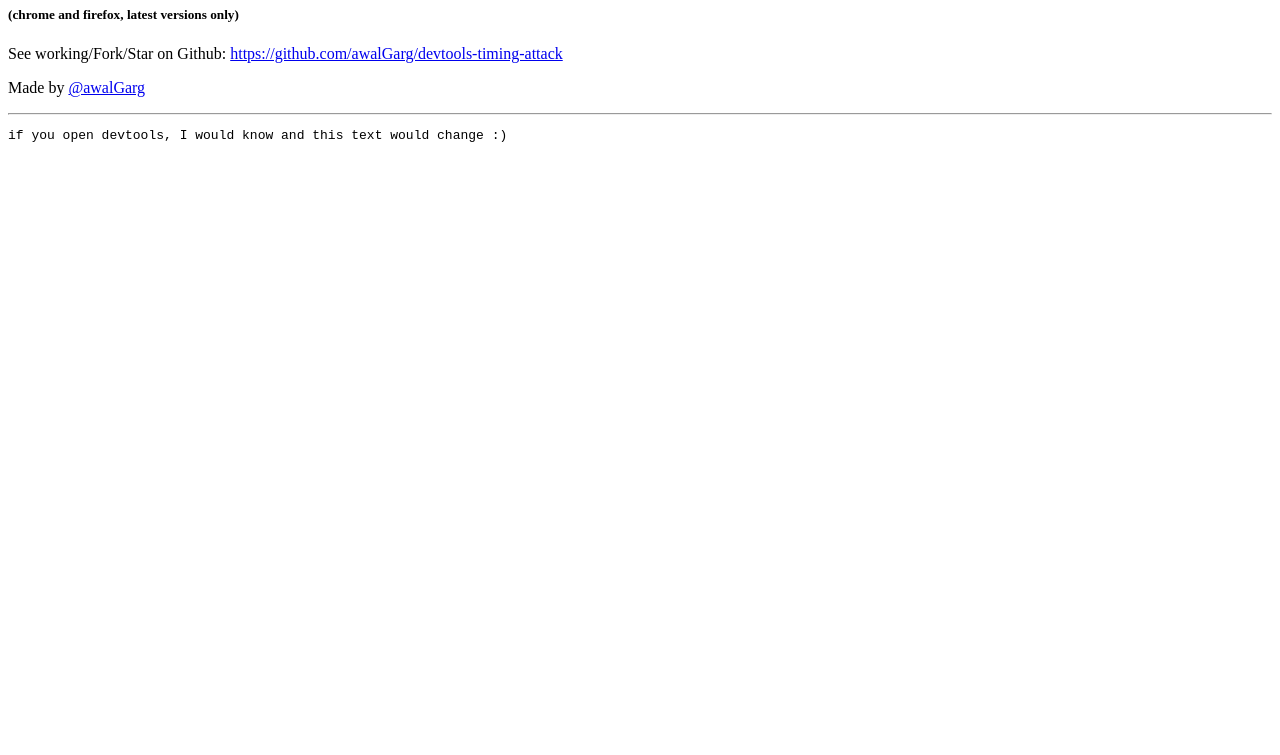
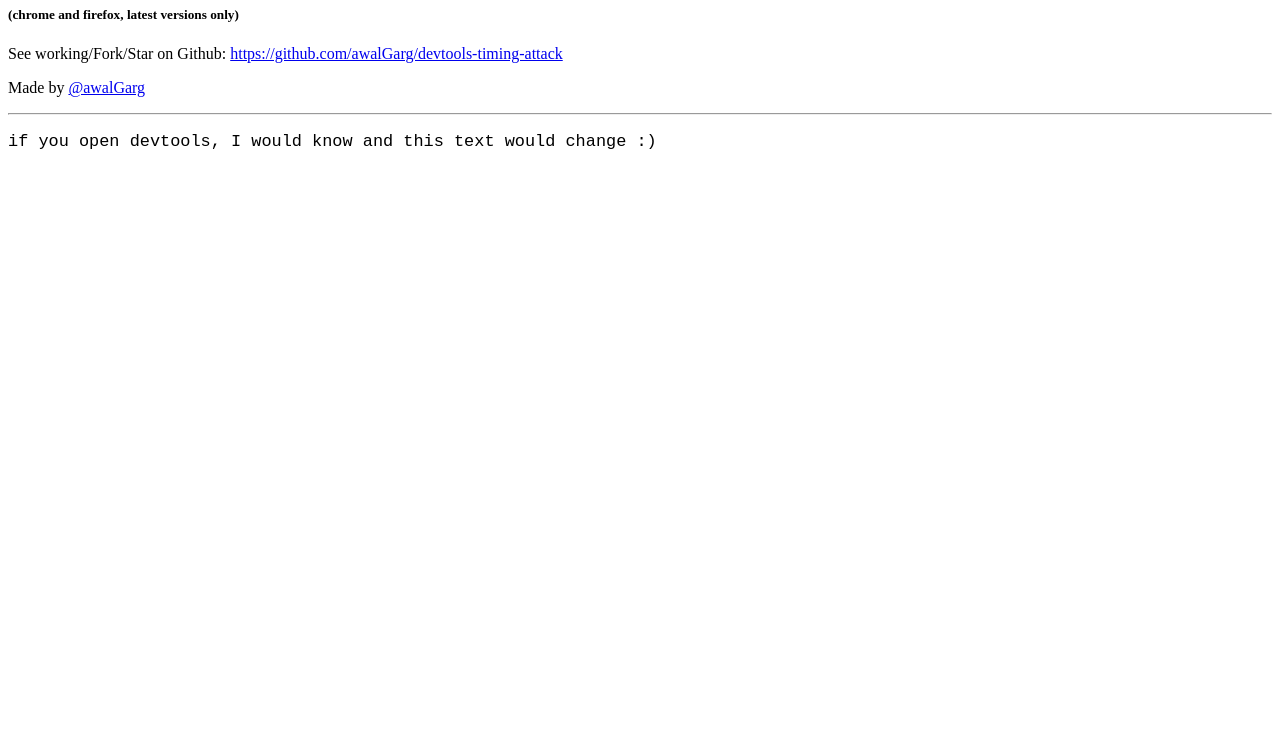
Before and after one commit to awalgarg/devtools-timing-attack, a plain HTML site: page index.html in a window 1280 px wide. Shown: the part 45-800 px from the top of the page. Drawn offline with Linux system fonts and the light colour scheme.

Commit message:
increase status text size

```diff
--- a/index.html
+++ b/index.html
@@ -7,7 +7,7 @@
 
 <hr>
 
-<pre id="res">loading...</pre>
+<pre id="res" style="font-size: 130%">loading...</pre>
 <pre id="change"></pre>
 <pre id="debug"></pre>
 <script src="./attack.js"></script>
```
